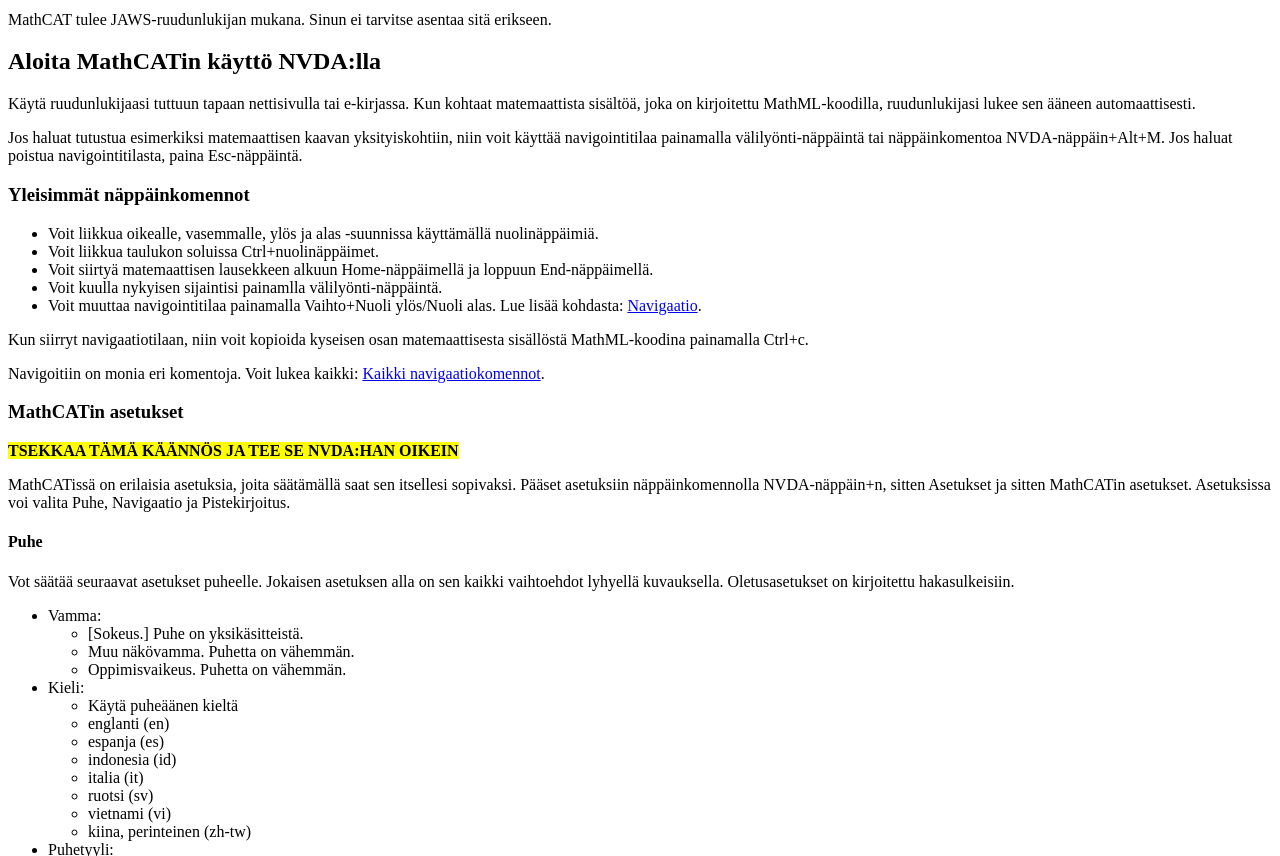
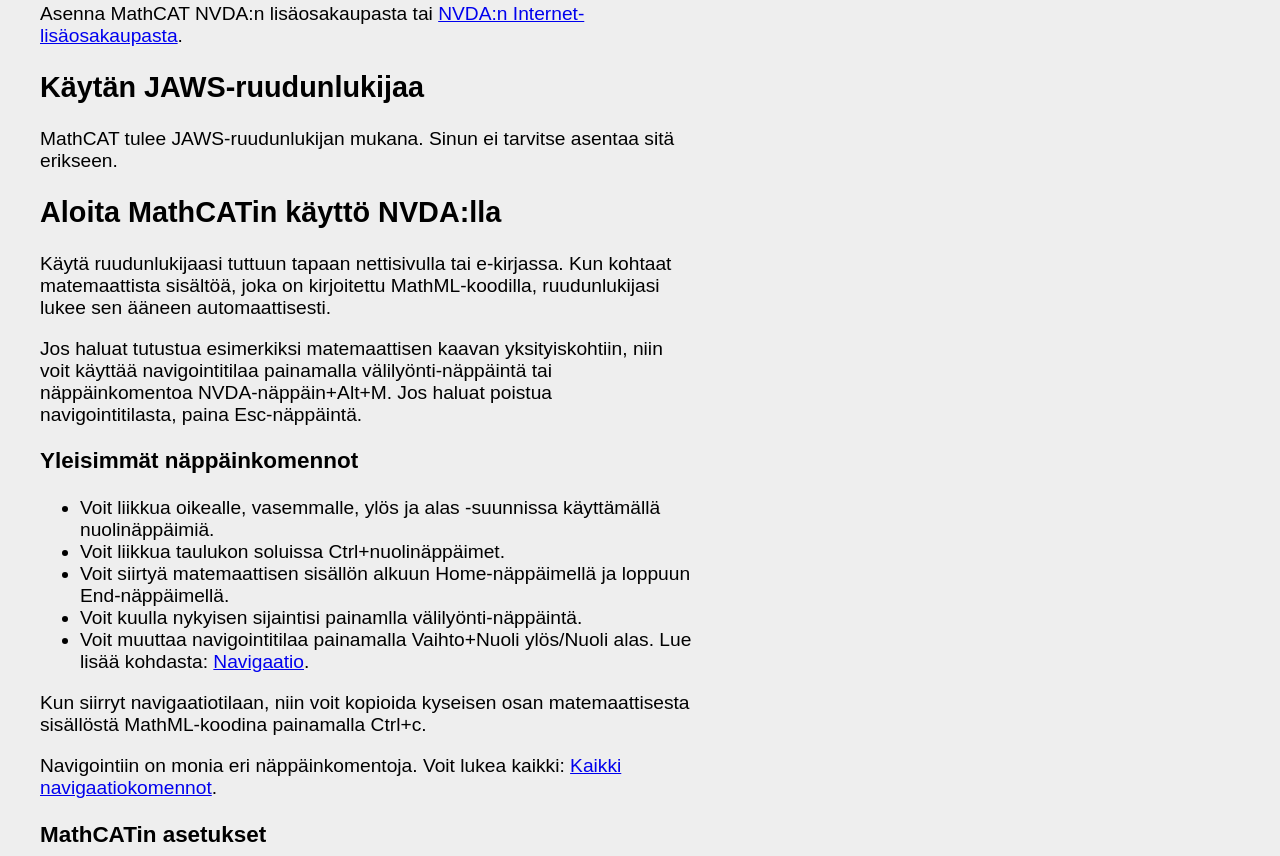
Before and after one commit to samimaattaCelia/samimaattaCelia.github.io, a plain HTML site: page mathcat-kaytto-opas.html in a window 1280 px wide. Shown: the part 239-1095 px from the top of the page. Drawn offline with Linux system fonts and the light colour scheme.

Commit message:
edit mathcat user guide

```diff
--- a/mathcat-kaytto-opas.html
+++ b/mathcat-kaytto-opas.html
@@ -4,6 +4,8 @@
     <meta charset="UTF-8">
     <meta name="viewport" content="width=device-width, initial-scale=1.0">
     <title>MathCAT - käyttöopas</title>
+    <link rel="stylesheet" href="style.css">
+
     <style>
         table, td, th {
            border: 1px solid black; border-collapse: collapse;
@@ -12,7 +14,8 @@
         th,
         td {
             text-align: left;
-            padding-left: 0.5rem;
+            vertical-align: text-top;
+            padding: 0.5em;
         }
 
         tr:nth-child(even) {
@@ -21,6 +24,7 @@
     </style>
 </head>
 <body>
+    <main>
     <h1>MathCAT-käyttöopas</h1>
     <p>MathCAT-ohjelmistoa käytetään yhdessä ruudunlukijan kanssa. MathCAT-ohjelmisto tulkitsee MathML-koodia ja sen avulla matematiikkaa voi kuunnella ja lukea pistenäytöltä.</p>
     <h2>Käytän NVDA-ruudunlukijaa</h2>
@@ -34,12 +38,12 @@
     <ul>
         <li>Voit liikkua oikealle, vasemmalle, ylös ja alas -suunnissa käyttämällä nuolinäppäimiä.</li>
         <li>Voit liikkua taulukon soluissa Ctrl+nuolinäppäimet.</li>
-        <li>Voit siirtyä matemaattisen lausekkeen alkuun Home-näppäimellä ja loppuun End-näppäimellä.</li>
+        <li>Voit siirtyä matemaattisen sisällön alkuun Home-näppäimellä ja loppuun End-näppäimellä.</li>
         <li>Voit kuulla nykyisen sijaintisi painamlla välilyönti-näppäintä.</li>
         <li>Voit muuttaa navigointitilaa painamalla Vaihto+Nuoli ylös/Nuoli alas. Lue lisää kohdasta: <a href="#navigaatio">Navigaatio</a>.</li>
     </ul>
     <p>Kun siirryt navigaatiotilaan, niin voit kopioida kyseisen osan matemaattisesta sisällöstä MathML-koodina painamalla Ctrl+c.</p>
-    <p>Navigoitiin on monia eri komentoja. Voit lukea kaikki: <a href="#kaikki-navigaatiokomennot">Kaikki navigaatiokomennot</a>.</p>
+    <p>Navigointiin on monia eri näppäinkomentoja. Voit lukea kaikki: <a href="#kaikki-navigaatiokomennot">Kaikki navigaatiokomennot</a>.</p>
     <h3>MathCATin asetukset</h3>
     <p><strong style="background-color: yellow;">TSEKKAA TÄMÄ KÄÄNNÖS JA TEE SE NVDA:HAN OIKEIN</strong></p>
     <p>MathCATissä on erilaisia asetuksia, joita säätämällä saat sen itsellesi sopivaksi. Pääset asetuksiin näppäinkomennolla NVDA-näppäin+n, sitten Asetukset ja sitten MathCATin asetukset. Asetuksissa voi valita Puhe, Navigaatio ja Pistekirjoitus.</p>
@@ -56,13 +60,14 @@
         <li>Kieli:
             <ul>
                 <li>Käytä puheäänen kieltä</li>
-                <li>englanti (en)</li>
-                <li>espanja (es)</li>
-                <li>indonesia (id)</li>
-                <li>italia (it)</li>
-                <li>ruotsi (sv)</li>
-                <li>vietnami (vi)</li>
-                <li>kiina, perinteinen (zh-tw)</li>
+                <li>Englanti (en)</li>
+                <li>Espanja (es)</li>
+                <li>Suomi (fi)</li>
+                <li>Indonesia (id)</li>
+                <li>Italia (it)</li>
+                <li>Ruotsi (sv)</li>
+                <li>Vietnami (vi)</li>
+                <li>Kiina, perinteinen (zh-tw)</li>
             </ul>
         </li>
         <li>Puhetyyli:
@@ -238,5 +243,6 @@
     </table>
     <h2>Lähetä palautetta MathCATin toiminnasta</h2>
     <p style="background-color: yellow;">Yhteystiedot...</p>
+</main>
 </body>
 </html>
--- /dev/null
+++ b/style.css
@@ -0,0 +1,31 @@
+:root {
+  font-size: 16px;
+  font-family: "Atkinson Hyperlegible", sans-serif;
+
+  --primary-color: #3fae29;
+}
+
+html {
+  max-width: 700px;
+  background-color: rgb(238, 238, 238);
+}
+
+body {
+  font-size: 1.2rem;
+  overflow-x: auto;
+  padding-left: 2rem;
+}
+
+a[href]:is(:focus, :hover) {
+  outline: 3px solid black;
+}
+
+.note {
+  border: solid 1px var(--primary-color);
+  border-left: solid 10px var(--primary-color);
+  padding: 0 1rem;
+}
+
+math {
+  margin-block-start: 1rem;
+}
```
